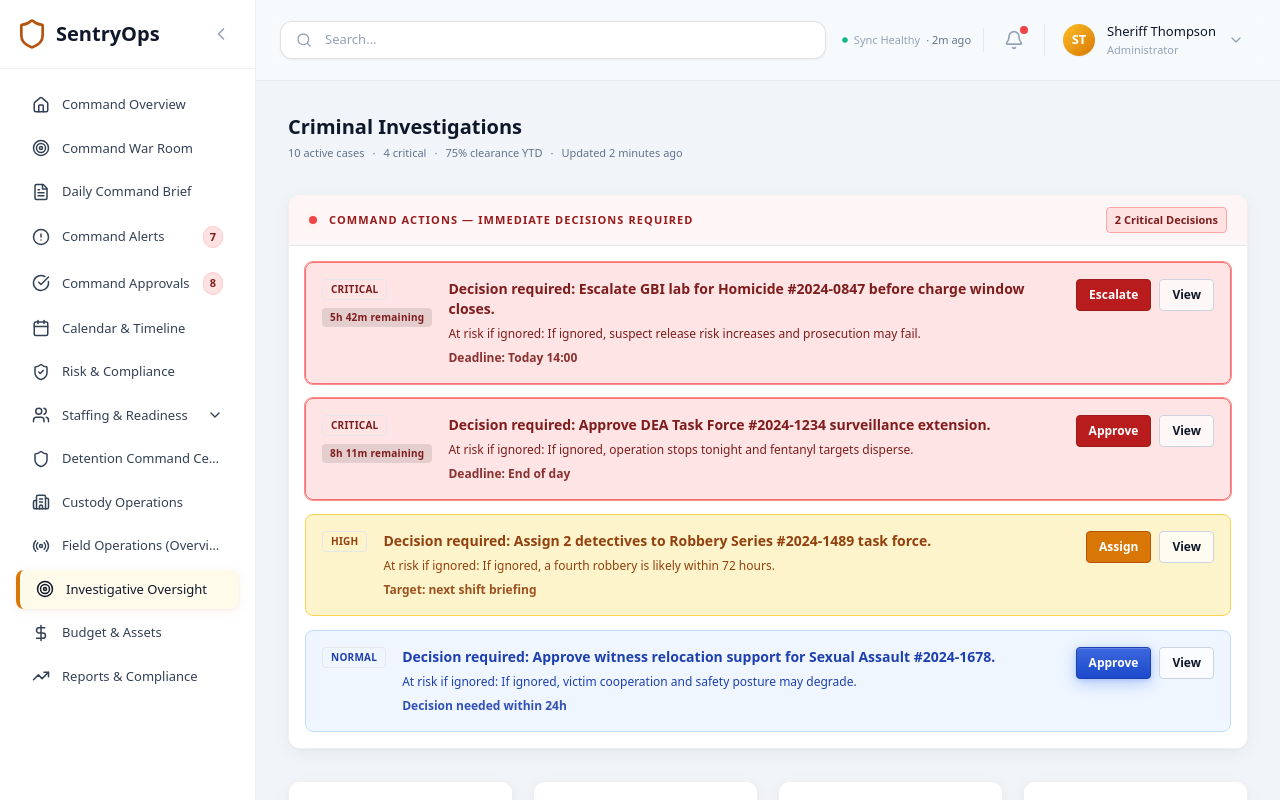
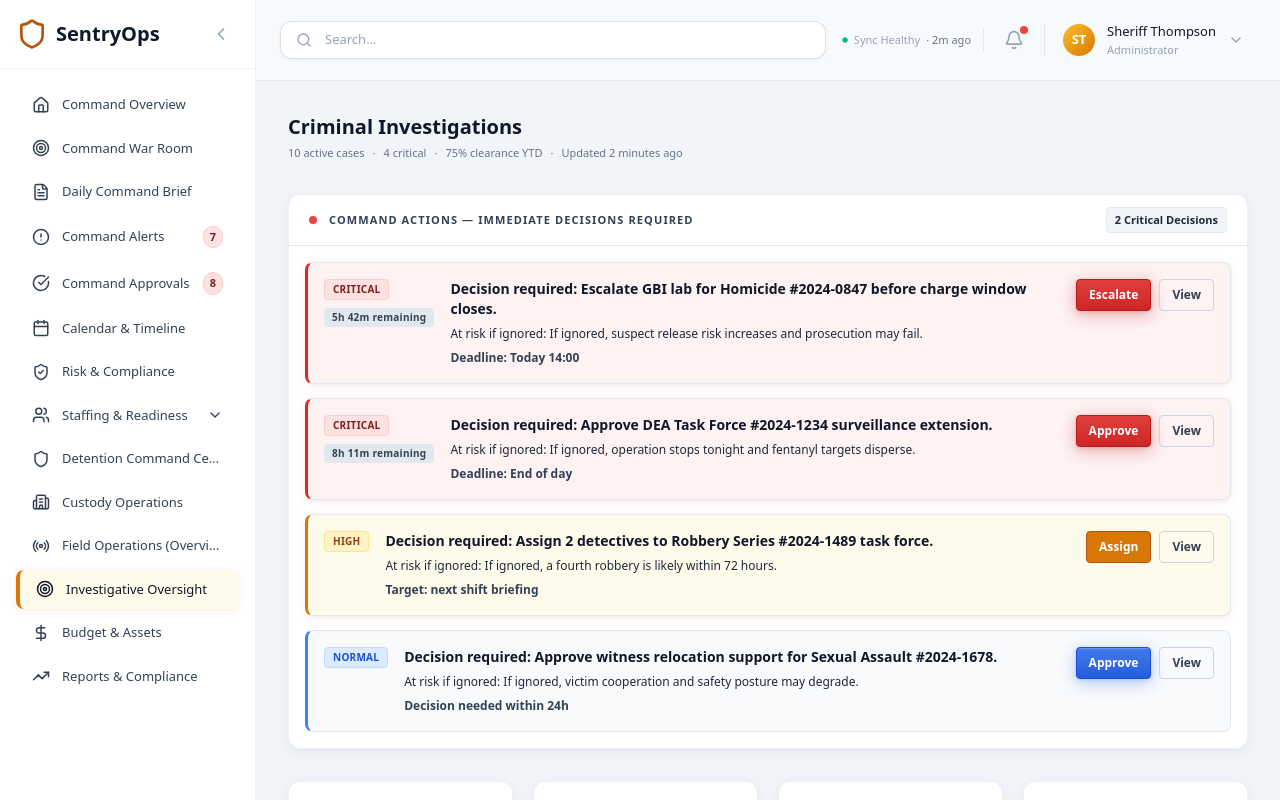
Before and after one commit to ddadon21/sentryops-prototype., a React (Vite) app: page /investigations/cases in a window 1280 px wide. Shown: the top 800 px of the page. Built offline with nearby package versions, Linux system fonts and the light colour scheme.

Commit message:
Refine command actions styling to match dashboard design system

```diff
--- a/src/pages/investigations/ActiveCasesDashboard.tsx
+++ b/src/pages/investigations/ActiveCasesDashboard.tsx
@@ -374,11 +374,22 @@ const ActiveCasesDashboard = () => {
   const getUrgencyStyles = (urgency: CommandAction['urgency']) => {
     switch (urgency) {
       case 'Critical':
-        return 'border-red-400 dark:border-red-500/60 bg-red-100/90 dark:bg-red-500/15 text-red-900 dark:text-red-200 shadow-[0_0_0_1px_rgba(239,68,68,0.35)]';
+        return 'bg-red-100 dark:bg-red-500/10 text-red-700 dark:text-red-300 border-red-200 dark:border-red-500/30';
       case 'High':
-        return 'border-amber-300 dark:border-amber-500/45 bg-amber-100/90 dark:bg-amber-500/12 text-amber-900 dark:text-amber-200';
+        return 'bg-amber-100 dark:bg-amber-500/10 text-amber-700 dark:text-amber-300 border-amber-200 dark:border-amber-500/30';
       default:
-        return 'border-blue-200 dark:border-blue-500/35 bg-blue-50 dark:bg-blue-500/10 text-blue-800 dark:text-blue-200';
+        return 'bg-blue-100 dark:bg-blue-500/10 text-blue-700 dark:text-blue-300 border-blue-200 dark:border-blue-500/30';
+    }
+  };
+
+  const getActionAccent = (urgency: CommandAction['urgency']) => {
+    switch (urgency) {
+      case 'Critical':
+        return 'border-l-red-500';
+      case 'High':
+        return 'border-l-amber-500';
+      default:
+        return 'border-l-blue-500';
     }
   };
 
@@ -412,16 +423,16 @@ const ActiveCasesDashboard = () => {
         </div>
 
         {/* Command Actions */}
-        <div className="bg-slate-50 dark:bg-slate-900/70 border border-slate-200 dark:border-slate-700/40 rounded-xl overflow-hidden">
-          <div className="flex items-center justify-between gap-3 px-5 py-3 border-b border-slate-200 dark:border-slate-200 dark:border-slate-700/30 bg-red-50/70 dark:bg-red-500/10">
+        <div className="bg-white dark:bg-slate-800/25 border border-slate-200 dark:border-slate-700/30 rounded-xl shadow-sm dark:shadow-none overflow-hidden">
+          <div className="flex items-center justify-between gap-3 px-5 py-3 border-b border-slate-200 dark:border-slate-700/30">
             <div className="flex items-center gap-3">
               <span className="relative flex h-2 w-2">
                 <span className="animate-ping absolute inline-flex h-full w-full rounded-full bg-red-400 opacity-75"></span>
                 <span className="relative inline-flex rounded-full h-2 w-2 bg-red-500"></span>
               </span>
-              <span className="text-[11px] font-semibold text-red-800 dark:text-red-200 uppercase tracking-widest">Command Actions — Immediate Decisions Required</span>
+              <span className="text-[11px] font-semibold text-slate-700 dark:text-slate-300 uppercase tracking-widest">Command Actions — Immediate Decisions Required</span>
             </div>
-            <span className="px-2 py-1 rounded bg-red-100 dark:bg-red-500/15 border border-red-300 dark:border-red-500/30 text-[11px] font-bold text-red-800 dark:text-red-200">
+            <span className="px-2 py-1 rounded bg-slate-100 dark:bg-slate-700/30 border border-slate-200 dark:border-slate-600/30 text-[11px] font-bold text-slate-800 dark:text-slate-200">
               {commandActions.filter(a => a.urgency === 'Critical').length} Critical Decisions
             </span>
           </div>
@@ -429,41 +440,41 @@ const ActiveCasesDashboard = () => {
             {commandActions.map((action) => (
               <div
                 key={action.id}
-                className={`rounded-lg border p-4 ${getUrgencyStyles(action.urgency)} ${action.urgency === 'Critical' ? 'ring-1 ring-red-400/60 dark:ring-red-500/40' : ''}`}
+                className={`rounded-lg border border-slate-200 dark:border-slate-700/30 border-l-[3px] ${getActionAccent(action.urgency)} bg-slate-50 dark:bg-slate-900/30 p-4`}
               >
                 <div className="flex items-start gap-4">
                   <div className="flex flex-col gap-2 items-start">
-                    <span className="inline-flex items-center px-2 py-0.5 rounded border border-current/30 text-[10px] font-bold uppercase tracking-wide">
+                    <span className={`inline-flex items-center px-2 py-0.5 rounded border text-[10px] font-bold uppercase tracking-wide ${getUrgencyStyles(action.urgency)}`}>
                       {action.urgency}
                     </span>
                     {action.countdown && (
-                      <span className="px-2 py-0.5 rounded bg-black/10 dark:bg-black/20 text-[10px] font-semibold tracking-wide">
+                      <span className="px-2 py-0.5 rounded bg-slate-200 dark:bg-slate-700/40 text-slate-700 dark:text-slate-200 text-[10px] font-semibold tracking-wide">
                         {action.countdown}
                       </span>
                     )}
                   </div>
                   <div className="flex-1 min-w-0 space-y-1.5">
-                    <p className="text-[14px] font-extrabold leading-5">
+                    <p className="text-[14px] text-slate-900 dark:text-slate-100 font-bold leading-5">
                       Decision required: {action.decision}
                     </p>
-                    <p className="text-[12px] font-medium">
+                    <p className="text-[12px] text-slate-800 dark:text-slate-200 font-medium">
                       At risk if ignored: {action.ifIgnored}
                     </p>
-                    <p className="text-[12px] font-semibold opacity-90">
+                    <p className="text-[12px] text-slate-700 dark:text-slate-300 font-semibold">
                       {action.timeSensitivity}
                     </p>
                   </div>
                   <div className="flex items-center gap-2 flex-shrink-0">
                     <button className={`px-3 py-1.5 border rounded text-[12px] font-bold transition-all ${
                       action.urgency === 'Critical'
-                        ? 'bg-red-700 border-red-800 text-white hover:bg-red-800'
+                        ? 'bg-red-600 border-red-700 text-white hover:bg-red-700'
                         : action.urgency === 'High'
                         ? 'bg-amber-600 border-amber-700 text-white hover:bg-amber-700'
-                        : 'bg-blue-700 border-blue-800 text-white hover:bg-blue-800'
+                        : 'bg-blue-600 border-blue-700 text-white hover:bg-blue-700'
                     }`}>
                       {action.actionLabel}
                     </button>
-                    <button className="px-3 py-1.5 bg-white/70 dark:bg-slate-800/60 border border-slate-300 dark:border-slate-600/50 text-slate-900 dark:text-slate-100 rounded text-[12px] font-semibold hover:bg-white dark:hover:bg-slate-700/60 transition-all">
+                    <button className="px-3 py-1.5 bg-transparent border border-slate-300 dark:border-slate-600/50 text-slate-700 dark:text-slate-200 rounded text-[12px] font-semibold hover:bg-slate-100 dark:hover:bg-slate-700/40 transition-all">
                       View
                     </button>
                   </div>
```
